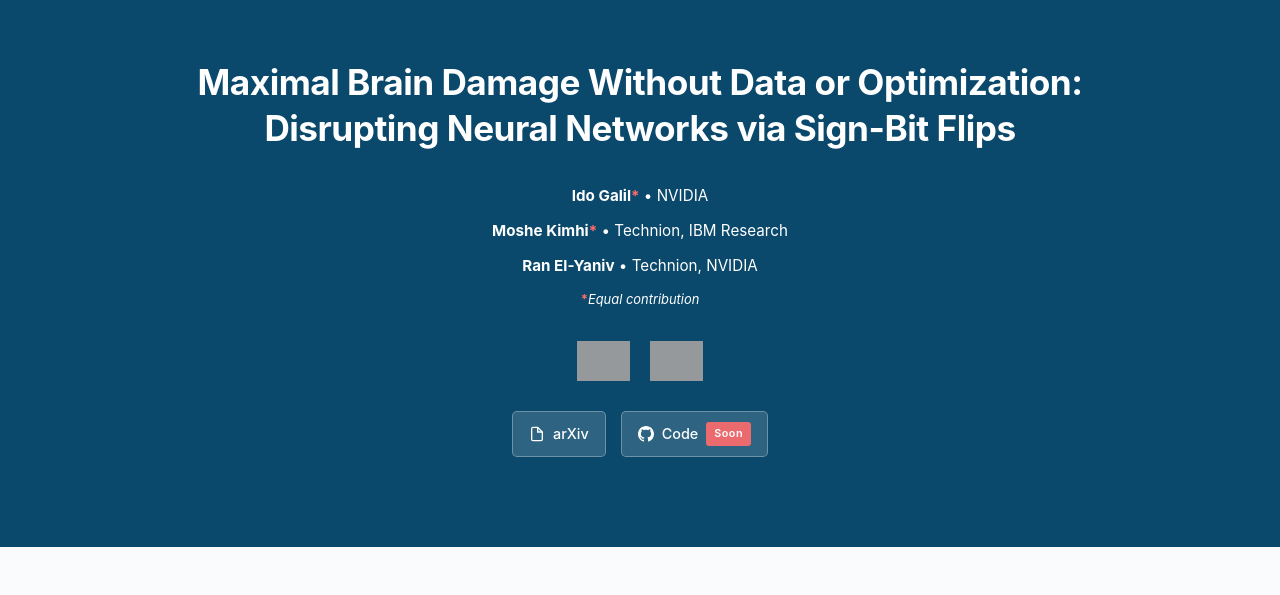
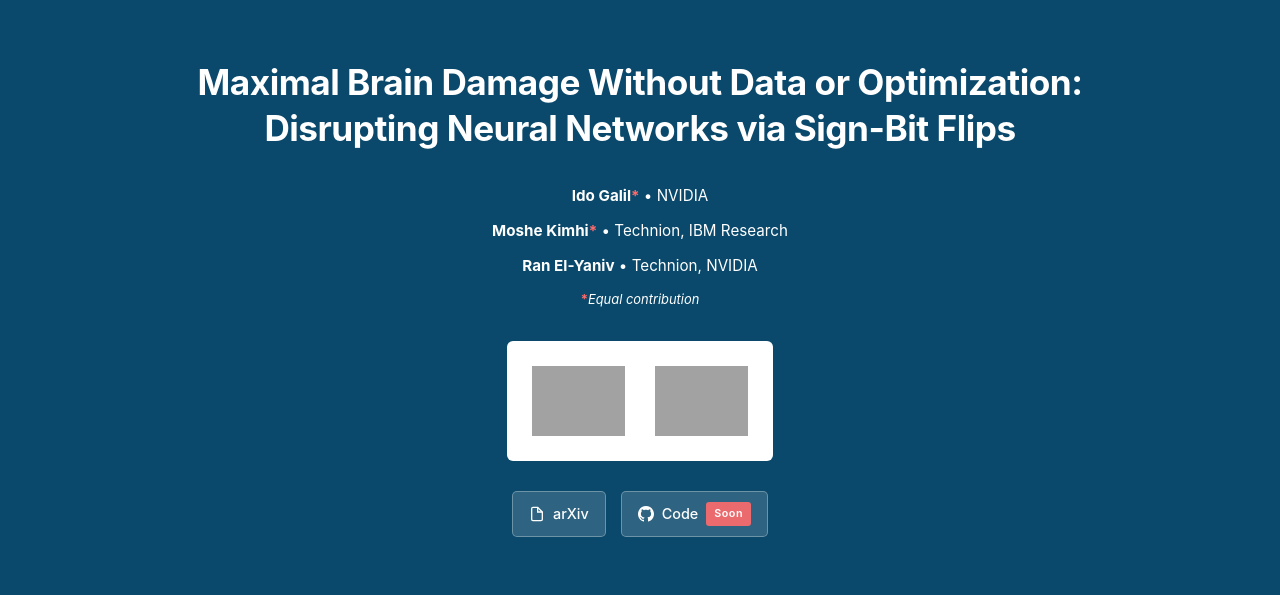
Before and after one commit to mkimhi/mkimhi.github.io, a Jekyll site: the page DNL/index.html, which Jekyll copies as it is, in a window 1280 px wide. Shown: the top 595 px of the page. Built offline with Jekyll 4.4.1, drawn with Linux system fonts in a browser that asks for light colours; some of the changed text lies outside the part shown; grey boxes are pictures that could not be loaded.

Commit message:
Refactor logo styles and improve content clarity
Updated logo spacing and image height in the layout. Revised text for clarity and removed redundant result boxes.

```diff
--- a/DNL/index.html
+++ b/DNL/index.html
@@ -71,15 +71,19 @@
 
         .logos {
             display: flex;
-            gap: 20px;
+            gap: 30px;
             justify-content: center;
             align-items: center;
-            margin: 25px 0;
+            margin: 25px auto;
             flex-wrap: wrap;
+            background: white;
+            padding: 25px;
+            border-radius: 6px;
+            width: fit-content;
         }
 
         .logos img {
-            height: 40px;
+            height: 70px;
             opacity: 0.95;
             transition: opacity 0.2s ease;
         }
@@ -205,7 +209,6 @@
             max-width: 100%;
             height: auto;
             border-radius: 4px;
-            box-shadow: 0 2px 6px rgba(0, 0, 0, 0.08);
             display: inline-block;
         }
 
@@ -495,7 +498,7 @@
                 <img src="model_size_vs_damage.png" alt="Model size vs. vulnerability">
 
                 <div class="figure-caption">
-                    Accuracy reduction (AR) as a function of model scale. Larger models show slightly lower AR for fixed flip counts, but remain highly vulnerable. Early-layer targeting dominates architecture choice in determining susceptibility.
+                    Accuracy reduction (AR) as a function of model scale across diverse architectures. All models remain highly vulnerable, with early-layer targeting dominating architecture choice in determining susceptibility.
                 </div>
             </div>
         </section>
@@ -529,14 +532,14 @@
 
             <div class="results-grid">
                 <div class="result-box">
+                    <h4>YOLOv8-seg</h4>
+                    <p><span class="metric">1–2 early flips</span></p>
+                    <p style="font-size: 0.85em;">Detection & segmentation collapse</p>
+                </div>
+                <div class="result-box">
                     <h4>Mask R-CNN</h4>
                     <p><span class="metric">1–2 flips</span> in backbone</p>
                     <p style="font-size: 0.85em;">AP → 0, Mask AP → 0</p>
-                </div>
-                <div class="result-box">
-                    <h4>YOLOv8-seg</h4>
-                    <p><span class="metric">1–2 early flips</span></p>
-                    <p style="font-size: 0.85em;">Segmentation incoherent</p>
                 </div>
                 <div class="result-box">
                     <h4>Key Finding</h4>
@@ -570,18 +573,13 @@
                 </div>
                 <div class="result-box">
                     <h4>BERT (Text Encoder)</h4>
-                    <p>Exponent flips more effective</p>
-                    <p style="font-size: 0.85em;">than sign flips</p>
+                    <p><span class="metric">Early layers</span> critical</p>
+                    <p style="font-size: 0.85em;">Encoder vulnerability</p>
                 </div>
                 <div class="result-box">
                     <h4>RoBERTa</h4>
                     <p>Early layers still critical</p>
-                    <p style="font-size: 0.85em;">Encoder-specific pattern</p>
-                </div>
-                <div class="result-box">
-                    <h4>DistilBERT</h4>
-                    <p>Compressed model</p>
-                    <p style="font-size: 0.85em;">Enhanced vulnerability</p>
+                    <p style="font-size: 0.85em;">Consistent pattern</p>
                 </div>
             </div>
 
@@ -614,6 +612,9 @@
             <h2>Defense & Implications</h2>
             <p>
                 While the vulnerability is severe, we demonstrate that <span class="highlight">selective hardening of critical parameters provides practical defense</span>. By protecting only the top 0.1-1% most vulnerable weights, models achieve substantial resilience without major performance overhead.
+            </p>
+            <p>
+                DNL easily bypasses common defenses such as weight quantization, pruning, and simple checksumming schemes. The data-free nature and reliance on magnitude-based targeting make it robust against defenses that assume adversaries lack threat model knowledge or computational resources.
             </p>
             <h3>Key Takeaways</h3>
             <ul>
```
Also changed, not shown: other parts of DNL/index.html (+1 -1 lines).
